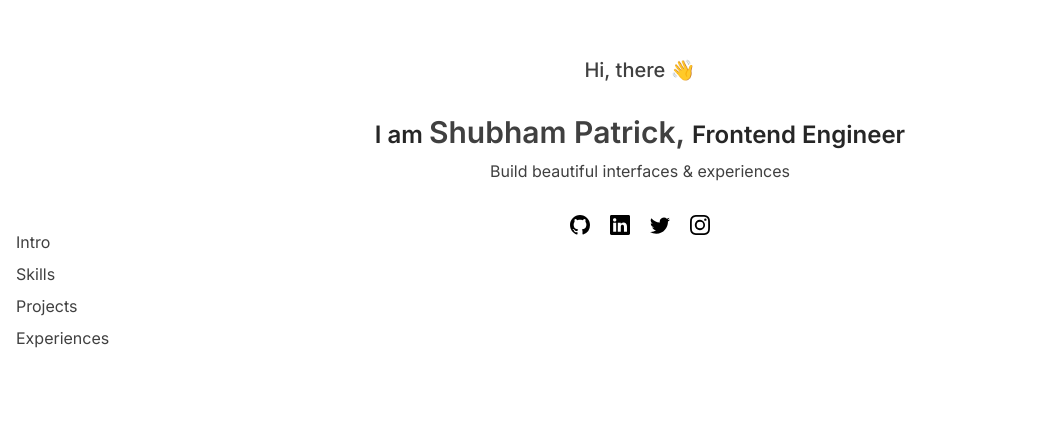
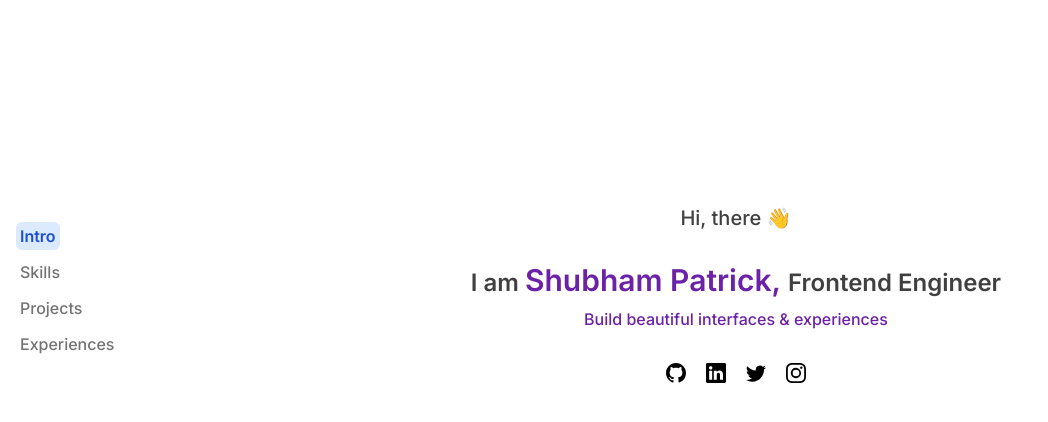
Before and after one commit to AHTHneeuhl/portfolio, a Next.js app: page / in a window 1280 px wide. Shown: the part 110-532 px from the top of the page, without its empty margins (0-1048 px from the left). Built offline with nearby package versions, Linux system fonts and the light colour scheme.

Commit message:
feat-styles: Update skills component (#12)

```diff
--- a/src/app/layout.tsx
+++ b/src/app/layout.tsx
@@ -21,7 +21,7 @@ export default function RootLayout({
     <html lang="en">
       <body className={inter.className}>
         <Sidebar />
-        <main className="min-w-0 px-2 md:px-0">{children}</main>
+        <main className="ml-48 px-6">{children}</main>
       </body>
     </html>
   );
--- a/src/app/projects/page.tsx
+++ b/src/app/projects/page.tsx
@@ -3,8 +3,8 @@ import Project from "./Project";
 
 const Projects: React.FC = () => {
   return (
-    <div className="py-16">
-      <div className="flex flex-col gap-6 h-full justify-center items-center">
+    <section className="h-screen grid place-items-center">
+      <div className="flex flex-col gap-6 justify-center items-center">
         {projects.map(({ name, description, source, techStack, picture }) => (
           <Project
             key={name}
@@ -16,7 +16,7 @@ const Projects: React.FC = () => {
           />
         ))}
       </div>
-    </div>
+    </section>
   );
 };
 
--- a/src/app/skills/page.tsx
+++ b/src/app/skills/page.tsx
@@ -5,11 +5,8 @@ import Skill from "./Skill";
 
 const Skills: React.FC = () => {
   return (
-    <section className="flex flex-row justify-center gap-24 py-16">
-      <h3 className="text-xl font-semibold  self-start uppercase tracking-widest cursor-pointer hover:border-b-neutral-300 hover:border-b-2 transition">
-        Skills
-      </h3>
-      <div className="flex flex-row gap-12 items-start w-[672px]">
+    <section className="h-screen grid place-items-center">
+      <div className="flex flex-row gap-12 justify-center">
         <Skill title="Languages" list={skills.languages} />
         <Skill title="Frameworks" list={skills.frameworks} />
         <Skill title="Tools" list={skills.tools} />
--- a/src/components/Hero.tsx
+++ b/src/components/Hero.tsx
@@ -4,21 +4,22 @@ import { BsGithub, BsLinkedin, BsTwitter, BsInstagram } from "react-icons/bs";
 
 const Hero: React.FC = () => {
   return (
-    <section className="flex flex-col items-center justify-start pt-40 pb-48 text-center">
+    <section className="h-screen grid place-items-center">
+      <div className="flex flex-col items-center justify-start text-center">
         <h4 className="font-medium text-xl text-neutral-700 leading-10 mb-6">
           Hi, there 👋
         </h4>
-      <h2 className="text-2xl font-semibold text-neutral-800" data-cy="title">
+        <h2 className="text-2xl font-semibold text-neutral-700" data-cy="title">
           I am{" "}
           <span
-          className="font-semibold text-3xl text-neutral-700"
+            className="font-semibold text-3xl text-purple-800"
             data-cy="name"
           >
             Shubham Patrick,{" "}
           </span>
           Frontend Engineer
         </h2>
-      <p className="mt-2 text-neutral-700" data-cy="description">
+        <p className="mt-2 text-purple-800 font-medium" data-cy="description">
           Build beautiful interfaces & experiences
         </p>
         <div className="flex flex-row items-center justify-center gap-5 mt-8">
@@ -32,7 +33,9 @@ const Hero: React.FC = () => {
             size={20}
             cursor="pointer"
             data-cy="linkedin-link"
-          onClick={() => window.open("https://www.linkedin.com/in/ahthneeuhl/")}
+            onClick={() =>
+              window.open("https://www.linkedin.com/in/ahthneeuhl/")
+            }
           />
           <BsTwitter
             size={20}
@@ -47,6 +50,7 @@ const Hero: React.FC = () => {
             onClick={() => window.open("https://instagram.com/ahthneeuhl/")}
           />
         </div>
+      </div>
     </section>
   );
 };
--- a/src/components/Sidebar.tsx
+++ b/src/components/Sidebar.tsx
@@ -2,13 +2,24 @@
 
 import sidebar from "@/config/sidebar";
 import Link from "next/link";
+import { usePathname } from "next/navigation";
 
 const Sidebar: React.FC = () => {
+  const pathname = usePathname();
+
   return (
-    <div className="fixed top-0 left-0 flex flex-col items-start justify-center gap-2 p-4 h-screen">
+    <div className="fixed top-0 left-0 w-48 flex flex-col items-start justify-center gap-3 p-4 h-screen">
       {sidebar.map(({ title, path }) => (
         <Link key={title} href={path}>
-          <span className="text-neutral-700 font-normal">{title}</span>
+          <span
+            className={`${
+              pathname === path
+                ? "text-blue-700 font-semibold bg-blue-100 rounded-md"
+                : "font-medium text-neutral-500"
+            } p-1 w-full`}
+          >
+            {title}
+          </span>
         </Link>
       ))}
     </div>
```
Lines whose indentation alone changed are shown as unchanged.
